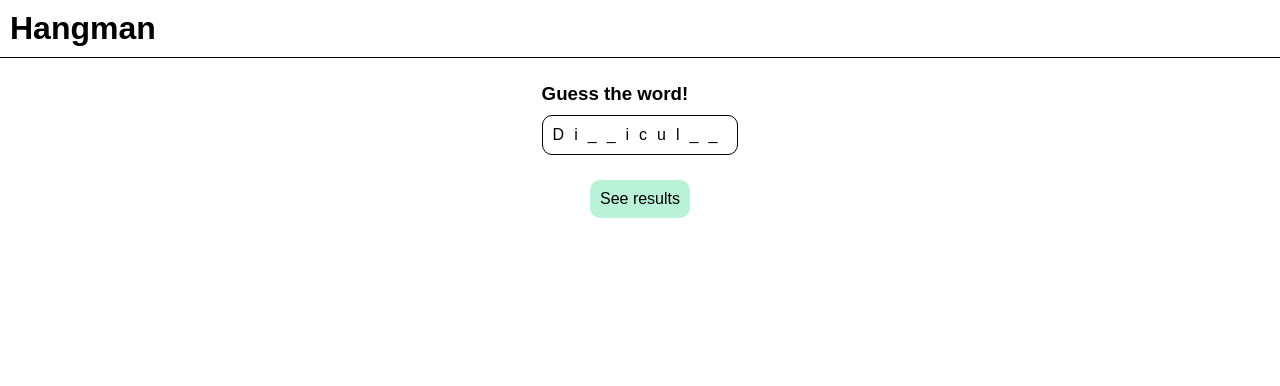
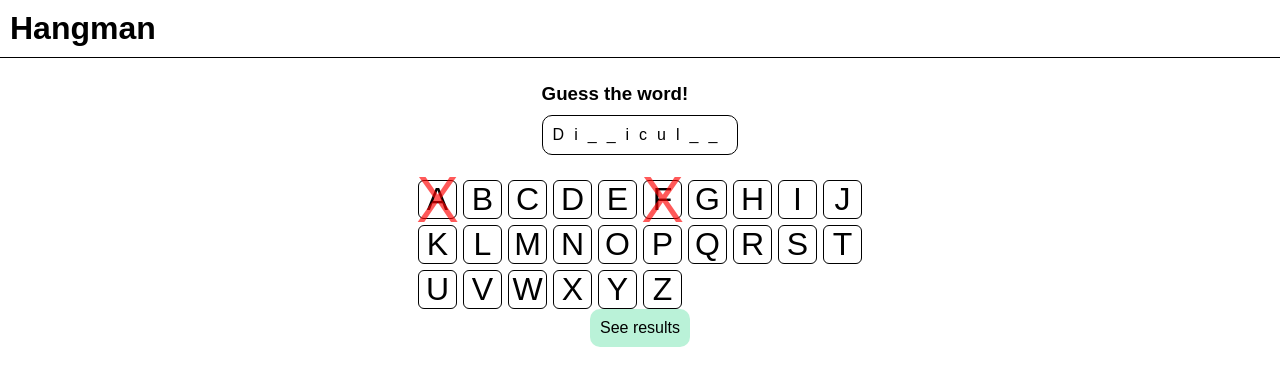
Before and after one commit to taktsoft-campus-talents/hangman-deluxe, a React (Vite) app: page /game in a window 1280 px wide. Shown: the top 386 px of the page. Built offline with nearby package versions, Linux system fonts and the light colour scheme.

Commit message:
move alphabet component to /game page and put alphabet generation into separate file

```diff
--- a/src/pages/Game.jsx
+++ b/src/pages/Game.jsx
@@ -1,12 +1,20 @@
 import { Link } from "react-router";
 import DisplayWord from "../components/DisplayWord";
+import AlphabetDisplay from "../components/AlphabetDisplay";
+import { alphabet } from "../util/alphabet";
 import "./Game.css";
 
 export default function Game() {
+  function handleLetterSelect(letter) {
+    console.log("handleLetterSelect called with letter:", letter);
+  }
   return (
     <section className="game_section">
       <DisplayWord></DisplayWord>
-
+      <AlphabetDisplay
+        alphabet={alphabet}
+        onLetterSelect={handleLetterSelect}
+      />
       <Link to="/result" className="result_btn">
         See results
       </Link>
--- a/src/pages/Home.jsx
+++ b/src/pages/Home.jsx
@@ -1,26 +1,8 @@
 import { Link } from "react-router";
-import AlphabetDisplay from "../components/AlphabetDisplay";
-
-let alphabet = [];
-for (let i = 65; i <= 90; i++) {
-  alphabet.push({ letter: String.fromCharCode(i), isSelected: false });
-}
-
-alphabet[0].isSelected = true;
-alphabet[5].isSelected = true;
 
 export default function Home() {
-  function handleLetterSelect(letter) {
-    console.log("handleLetterSelect called with letter:", letter);
-  }
-
   return (
     <>
-      <h1>Home</h1>
-      <AlphabetDisplay
-        alphabet={alphabet}
-        onLetterSelect={handleLetterSelect}
-      />
       <Link to="/game">Start Game</Link>
     </>
   );
--- a/src/pages/Result.jsx
+++ b/src/pages/Result.jsx
@@ -3,7 +3,6 @@ import { Link } from "react-router";
 export default function Result() {
   return (
     <>
-      <h1>Result</h1>
       <Link to="/game">Start new game</Link>
       <Link to="/">Back home</Link>
     </>
--- /dev/null
+++ b/src/util/alphabet.js
@@ -0,0 +1,7 @@
+export let alphabet = [];
+for (let i = 65; i <= 90; i++) {
+  alphabet.push({ letter: String.fromCharCode(i), isSelected: false });
+}
+
+alphabet[0].isSelected = true;
+alphabet[5].isSelected = true;
```
